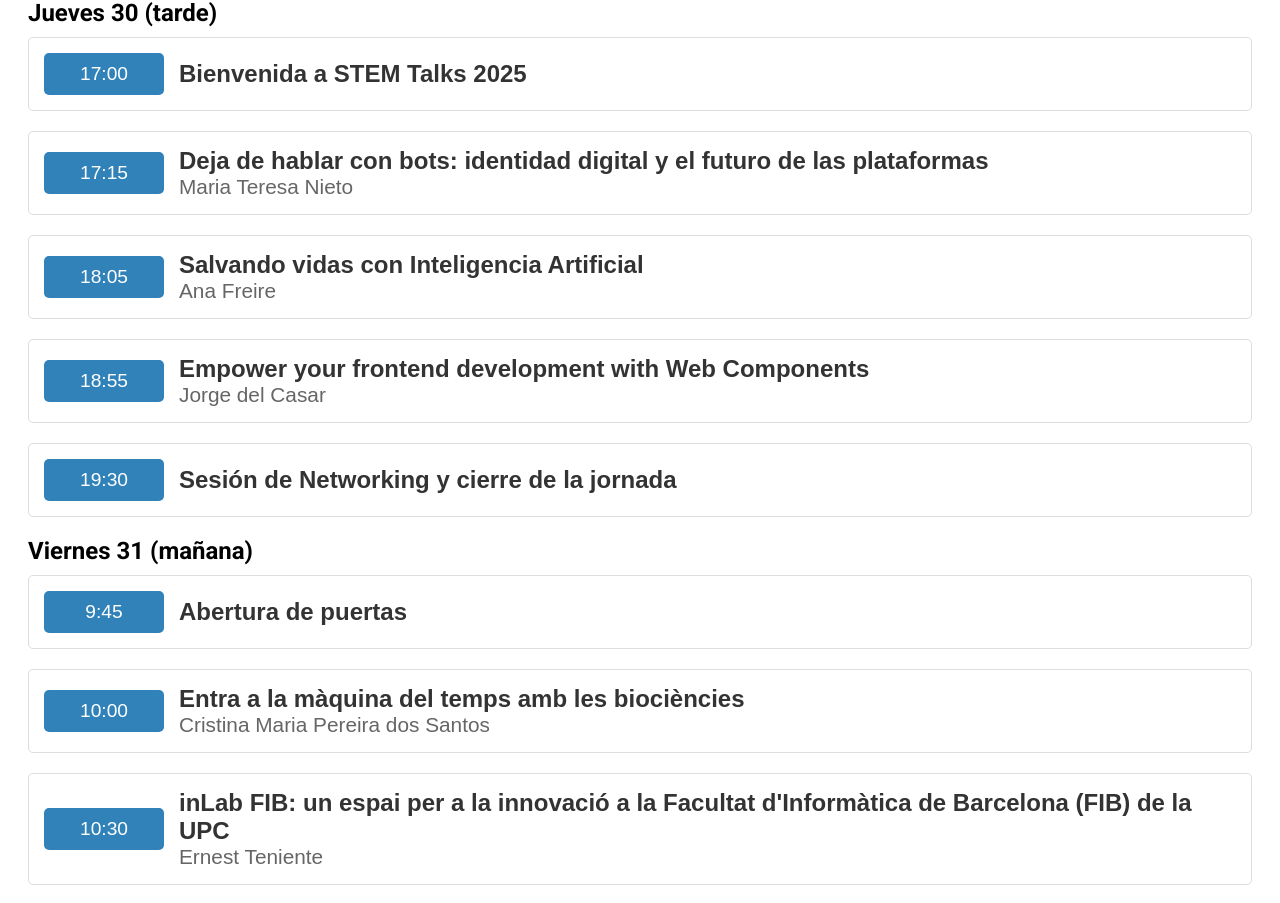
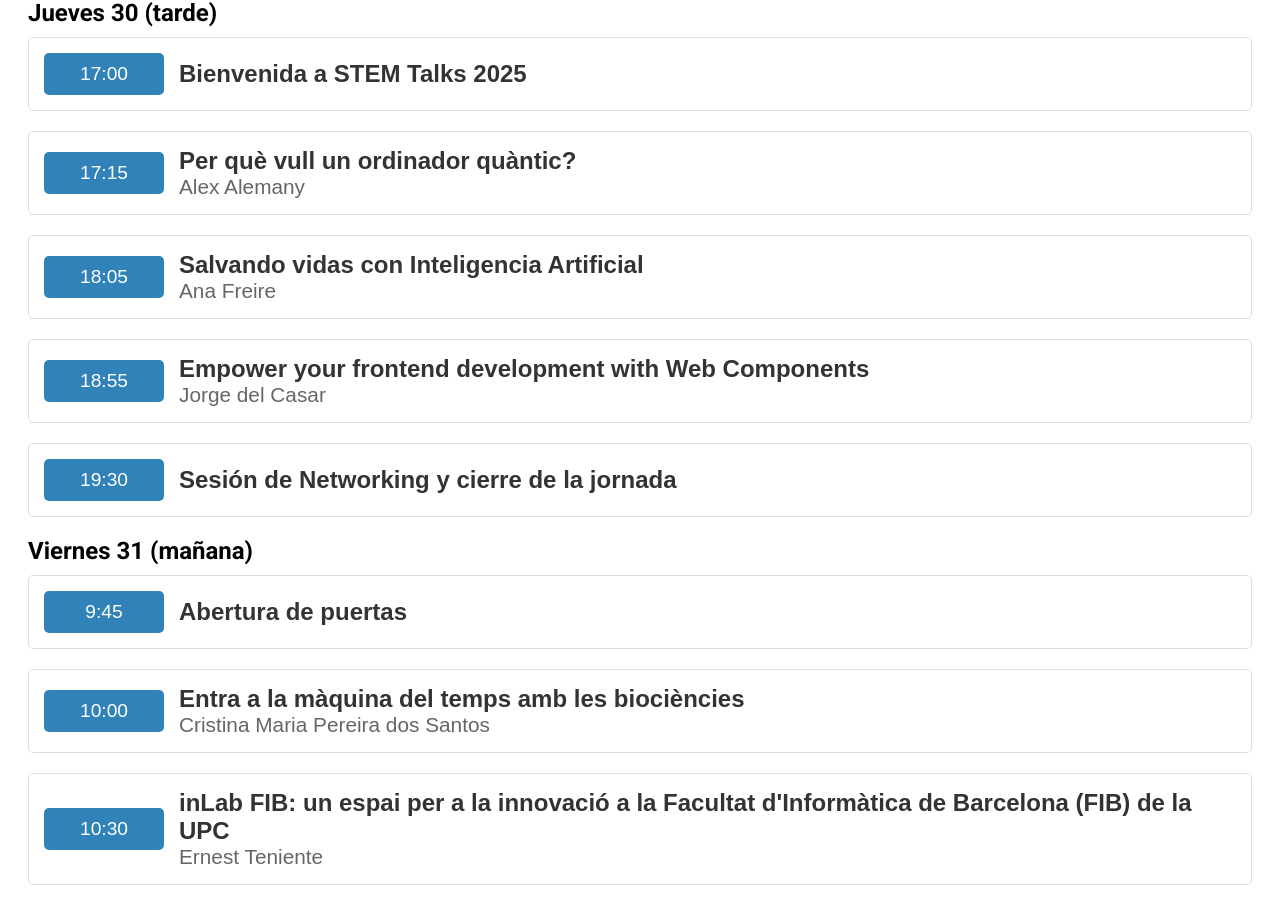
Before and after one commit to alexao8/stem-talks-web, an Angular app: page / in a window 1280 px wide. Shown: the part 3447-4350 px from the top of the page. Built offline with nearby package versions, Linux system fonts and the light colour scheme.

Commit message:
Added Alex talk instead of Mari Tere

```diff
--- a/src/app/schedule/schedule.component.ts
+++ b/src/app/schedule/schedule.component.ts
@@ -60,9 +60,9 @@
           summary: 'Bienvenida de los organizadores y presentación de la conferencia STEM Talks 2025',
         },{
           time: '17:15',
-          title: 'Deja de hablar con bots: identidad digital y el futuro de las plataformas',
-          speaker: 'Maria Teresa Nieto',
-          summary: '¿Cuántas cuentas falsas se esconden en tus redes sociales o en las reseñas de tus productos favoritos? La teoría del "internet muerto" dice que los bots ya dominan buena parte de la red, influyendo en conversaciones, decisiones y compras. En esta charla vamos a hablar de por qué los bots se han vuelto un problema tan grande, cómo afectan nuestra experiencia en línea y por qué la identidad digital, junto con soluciones como el KYC (Know Your Customer), podría ser la herramienta clave para frenarlos',
+          title: 'Per què vull un ordinador quàntic?',
+          speaker: 'Alex Alemany',
+          summary: 'A aquesta xerrada divulgativa explorarem, des dels camps de comptabilitat i complexitat computacional, perquè un ordinador quàntic pot ser útil i solucionar problemes que ara mateix no podem. Veurem la teoria que explica perquè ens pot ajudar i les limitacions que ens trobem a la pràctica. Veurem com classifiquen els problemes els informàtics segons la seva complexitat i com ens limita el tipus de computació que fem servir per aquests problemes.',
         },
         {
           time: '18:05',
```
